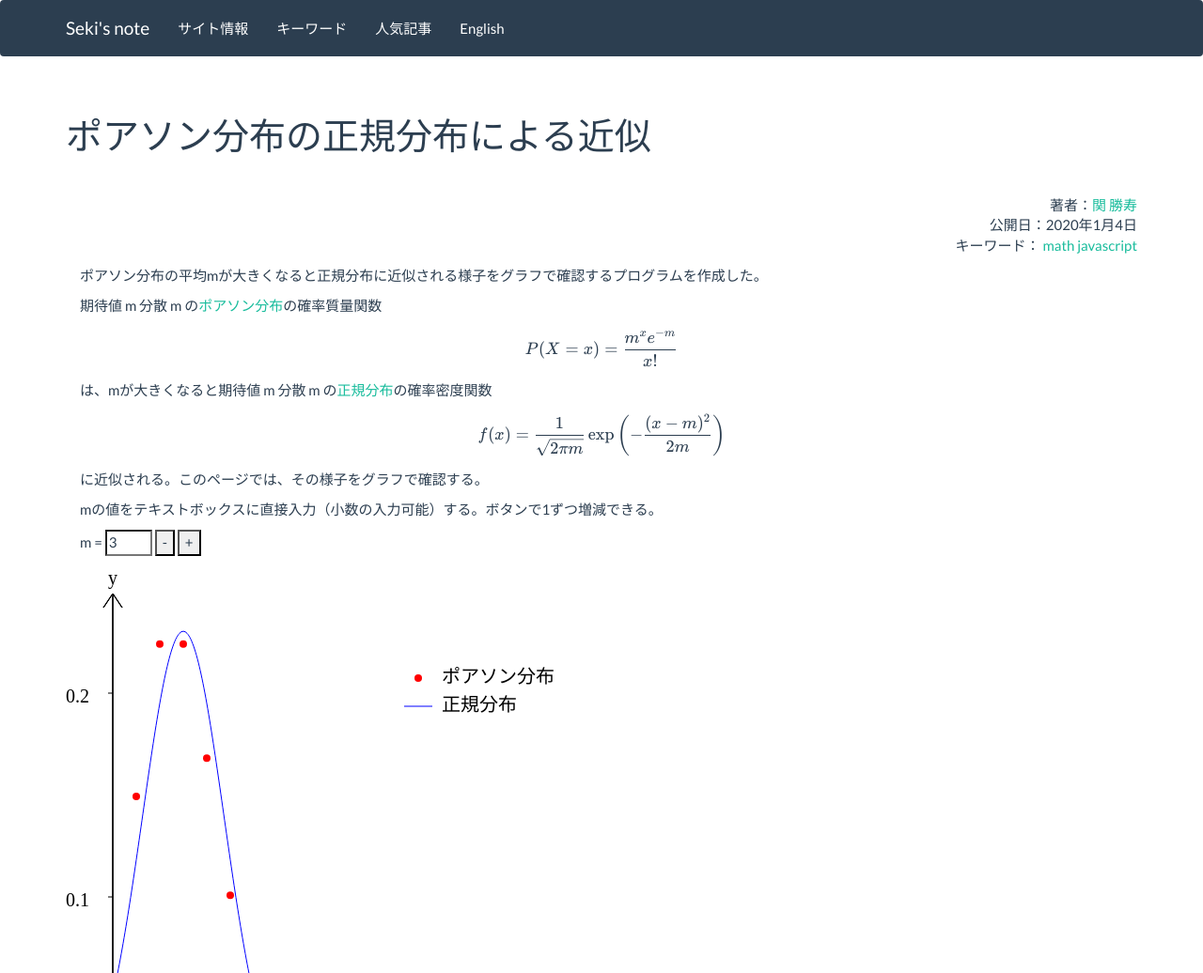
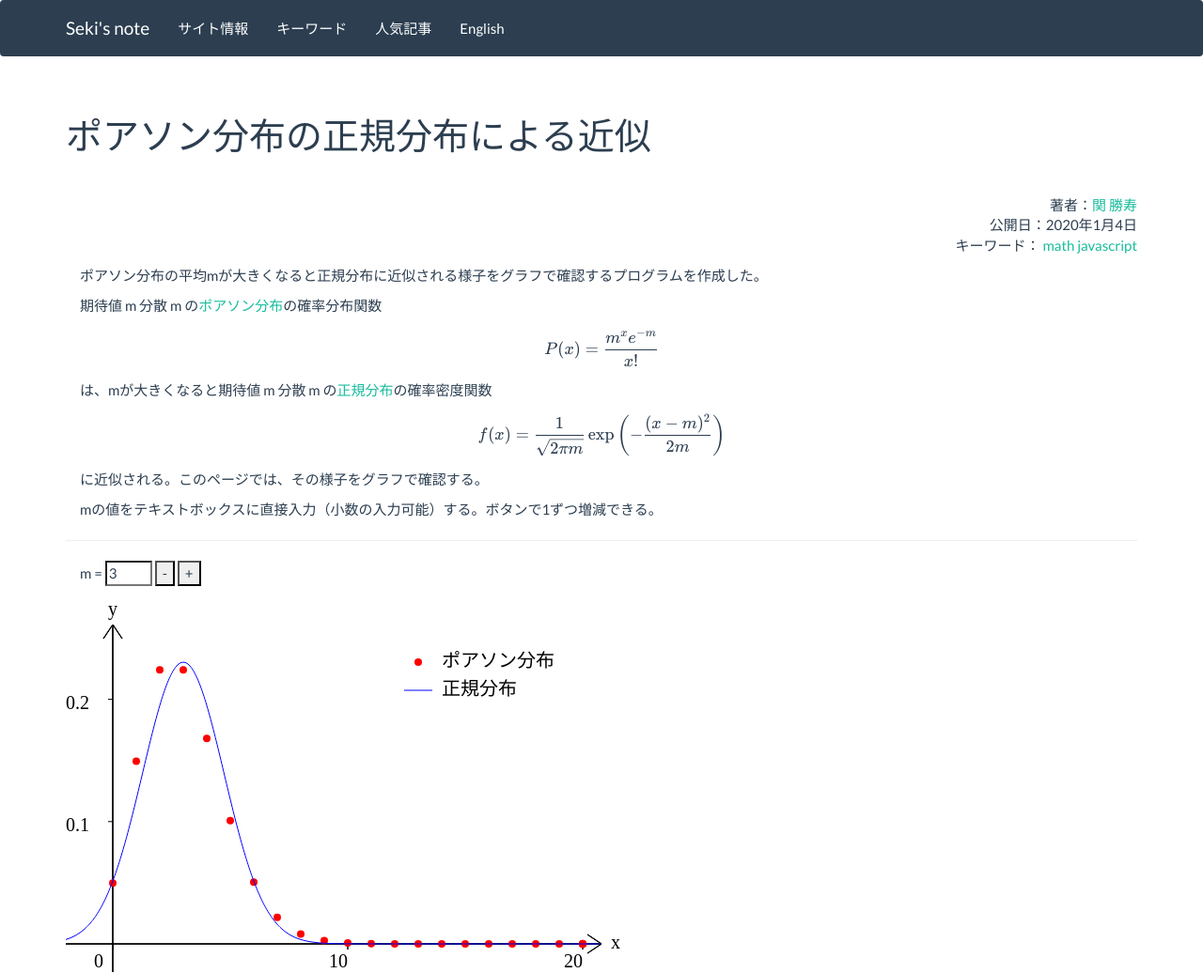
Before and after one commit to sekika/sekika.github.io, a Jekyll site: the page built from _posts/2020-01-04-Poisson.md, in a window 1280 px wide, cut to the strip 0-1036 px from the top of the page. Shown: the whole strip at 94% size. Built offline with Jekyll 4.4.1, drawn with Linux system fonts in a browser that asks for light colours; nearby versions of some CDN libraries; some of the changed lines change nothing that is shown.

Commit message:
図の調整

```diff
--- a/_posts/2020-01-04-Poisson.md
+++ b/_posts/2020-01-04-Poisson.md
@@ -8,9 +8,9 @@ tags:
 ---
 ポアソン分布の平均mが大きくなると正規分布に近似される様子をグラフで確認するプログラムを作成した。
 
-期待値 m 分散 m の[ポアソン分布](https://ja.wikipedia.org/wiki/%E3%83%9D%E3%82%A2%E3%82%BD%E3%83%B3%E5%88%86%E5%B8%83)の確率質量関数
+期待値 m 分散 m の[ポアソン分布](https://ja.wikipedia.org/wiki/%E3%83%9D%E3%82%A2%E3%82%BD%E3%83%B3%E5%88%86%E5%B8%83)の確率分布関数
 
-[[ P(X=x)=\frac{m^x e^{-m}}{x!} ]]
+[[ P(x)=\frac{m^x e^{-m}}{x!} ]]
 
 は、mが大きくなると期待値 m 分散 m の[正規分布](https://ja.wikipedia.org/wiki/%E6%AD%A3%E8%A6%8F%E5%88%86%E5%B8%83)の確率密度関数
 
@@ -20,18 +20,27 @@ tags:
 
 mの値をテキストボックスに直接入力（小数の入力可能）する。ボタンで1ずつ増減できる。
 
+<hr>
+
 m = <input name="m" id="m" type="text" value="3" size="4" onkeyup="update()">
 <input type="button" value="-" onclick="decM();">
 <input type="button" value="+" onclick="incM();">
 
 <!-- -------------------------------------------------------------------------------------------- -->
-<canvas id="canvas" width="600" height="600"
+<canvas id="canvas" width="600" height="400"
   style="max-width: 100%; height: auto; max-height: 100%">
 このブラウザはHTML5のCanvas要素に対応していないためグラフを表示できません。
 </canvas>
 <script src="/js/graph.js"></script>
 <script>
 'use strict';
+// Maximum of imput parameter
+const maxM = 300;
+// Figure size
+const sizeY = 300;
+// Location of the legend
+const legendX = 360;
+const legendY = 70;
 update();
 
 function decM() {
@@ -40,8 +49,8 @@ function decM() {
     if (m < 1 || isNaN(m)) {
         m = 1;
     }
-    if (m > 300) {
-        m = 300;
+    if (m > maxM) {
+        m = maxM;
     }
     document.getElementById("m").value = m;
     update();
@@ -53,8 +62,8 @@ function incM() {
     if (isNaN(m)) {
         m = 1;
     }
-    if (m > 300) {
-        m = 300;
+    if (m > maxM) {
+        m = maxM;
     }
     document.getElementById("m").value = m;
     update();
@@ -62,7 +71,7 @@ function incM() {
 
 function update() {
     // Initialize canvas
-    var c, ctx, textM, m, maxX, maxNorm, pZero, legendX, legendY;
+    var c, ctx, textM, m, maxX, maxNorm, pZero;
     c = document.getElementById('canvas');
     ctx = c.getContext('2d');
     ctx.clearRect(0, 0, c.width, c.height);
@@ -74,10 +83,10 @@ function update() {
     m = Number(textM);
 
     // Check range of m
-    if (m > 300) {
+    if (m > maxM) {
         m = NaN;
         ctx.fillStyle = "red";
-        ctx.fillText("このプログラムでは m ≦ 300 としてください", 80, 300);
+        ctx.fillText("このプログラムでは m ≦ " + maxM + " としてください", 80, 300);
     }
     if (m <= 0) {
         m = NaN;
@@ -88,7 +97,7 @@ function update() {
     // Set Cartesian coodinate system for the graph (GC)
     // Origin of GC with respect to canvas coordinate = (ctx.originX, ctx.originY)
     ctx.originX = 50;
-    ctx.originY = 570;
+    ctx.originY = sizeY + 70;
     // Unit vector of GC with respect to canvas coordinate = (ctx.unitX, ctx.unitY)
     maxX = m * 2.5;
     if (maxX < 20) {
@@ -100,7 +109,7 @@ function update() {
     }
     maxNorm = 1 / Math.sqrt(2 * Math.PI * m);
     pZero = Math.pow(Math.E, -m);
-    ctx.unitY = -Math.floor(500 / Math.max(maxNorm, pZero));
+    ctx.unitY = -Math.floor(sizeY / Math.max(maxNorm, pZero));
 
     // Draw graphs
     if (m > 0) {
@@ -119,8 +128,6 @@ function update() {
         ctx.fillStyle = "blue";
         draw(ctx, normDist, m);
         // Legend
-        legendX = 360;
-        legendY = 120; // Location of the legend
         ctx.beginPath();
         ctx.fillStyle = "red";
         ctx.arc(legendX + 15, legendY, 4, 0, Math.PI * 2);
```
